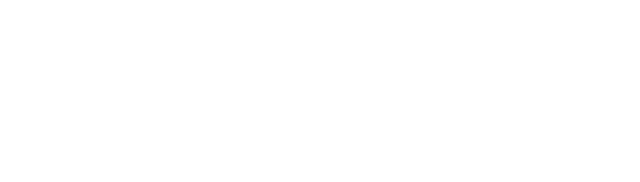
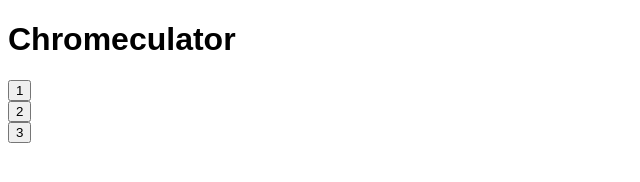
Before and after one commit to NathanBlackman/chromeculator, a browser extension: page index.html in a window 1280 px wide. Shown: the whole page, without its empty margins (0-640 px from the left). Drawn offline with Linux system fonts and the light colour scheme.

Commit message:
added testable stuff to the html file, and figured out how to test

```diff
--- a/index.html
+++ b/index.html
@@ -4,9 +4,19 @@
     <meta charset="UTF-8">
     <meta http-equiv="X-UA-Compatible" content="IE=edge">
     <meta name="viewport" content="width=device-width, initial-scale=1.0">
-    <title>Document</title>
+    <title>Chromeculator</title>
+    <style>
+        body {
+            font-family: 'Chalkboard', sans-serif;
+            width: 20px;
+        }
+    </style>
 </head>
 <body>
+    <h1>Chromeculator</h1>
+    <button id="btn1">1</button>
+    <button id="btn2">2</button>
+    <button id="btn3">3</button>
 
 </body>
 </html>
```
